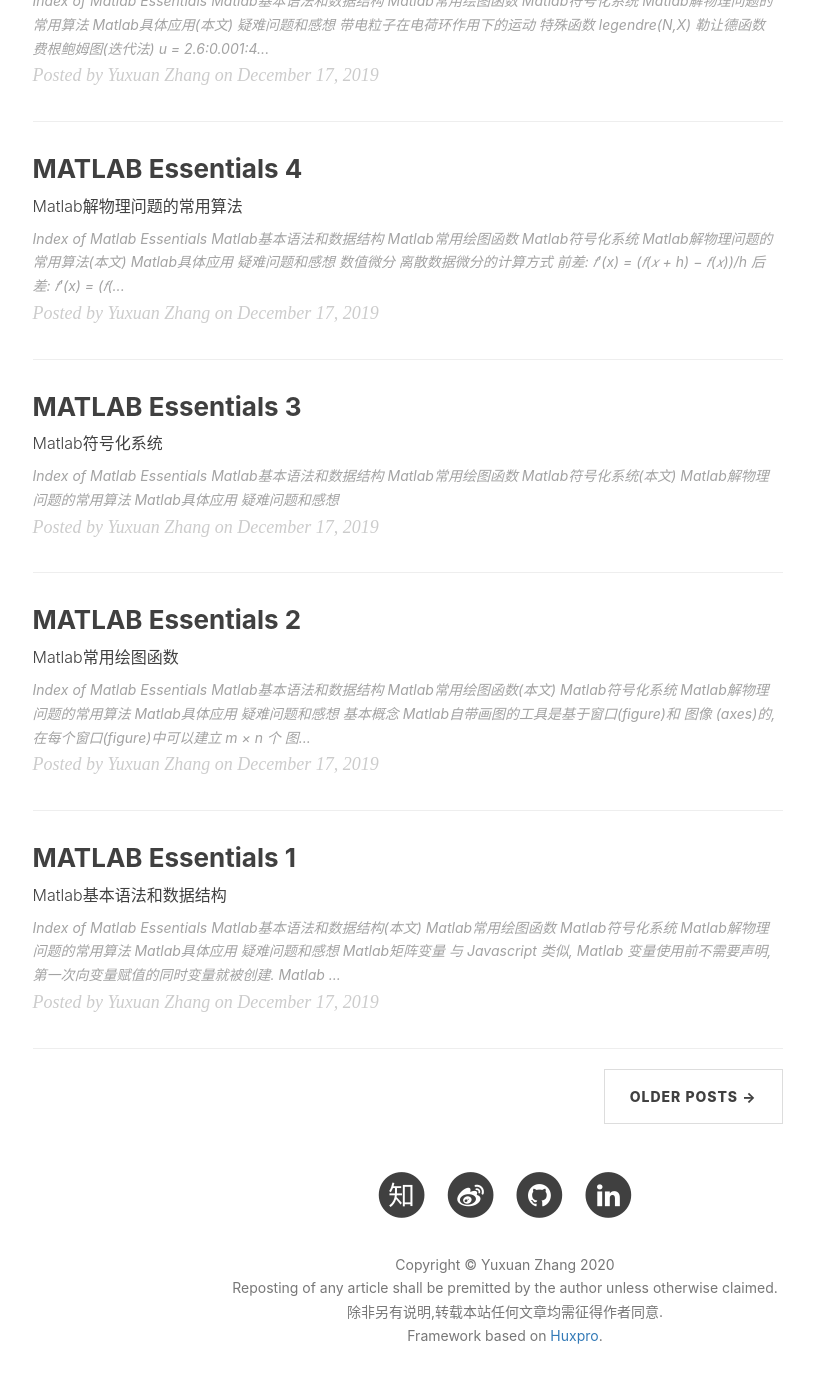
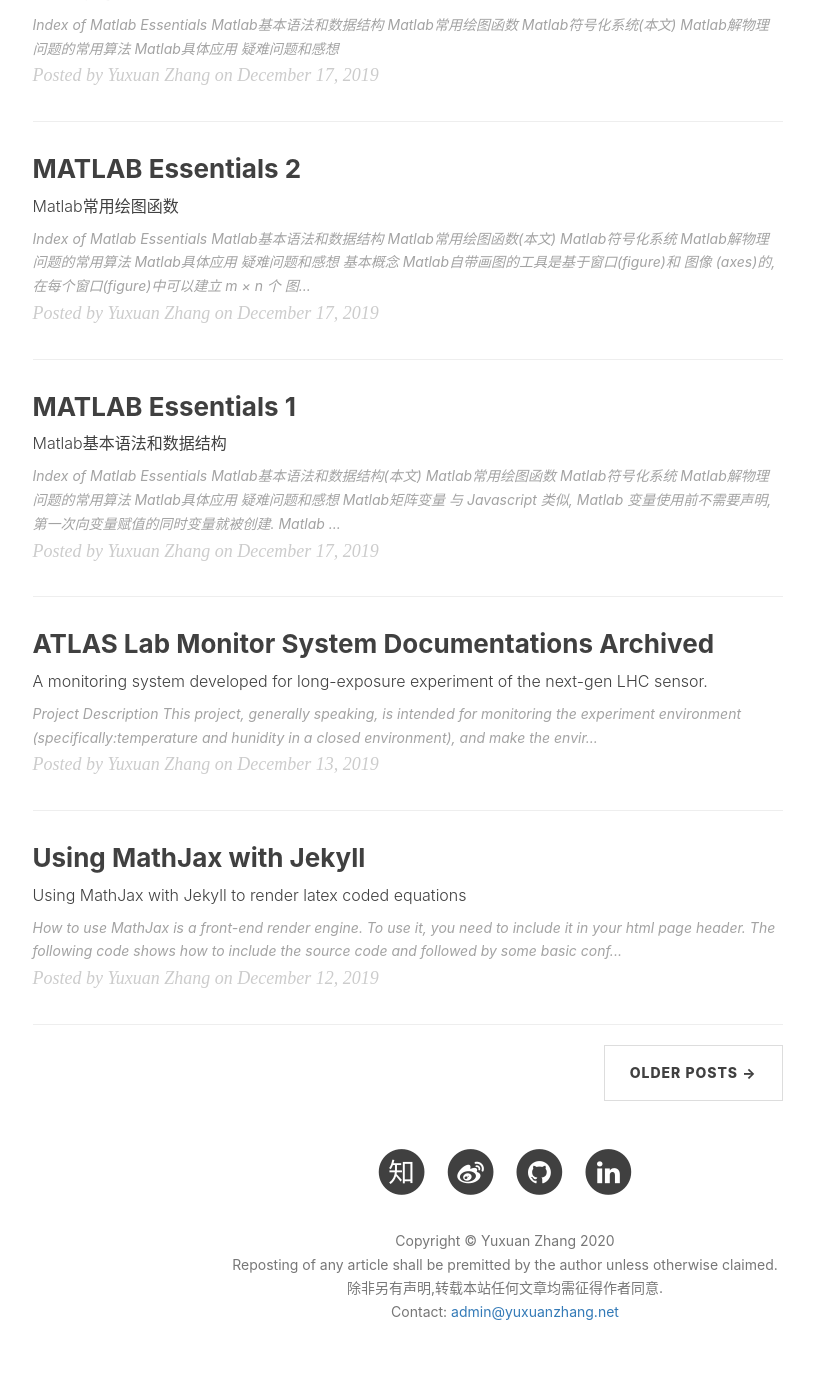
Before and after one commit to zhangyx1998/blog.yuxuanzhang.net, a Jekyll site: the page built from index.html, in a window 1280 px wide and 1400 px high, scrolled down 2145 px. Shown: the top 1383 px of the window, without its empty margins (135-949 px from the left). Built offline with Jekyll 4.4.1, drawn with Linux system fonts in a browser that asks for light colours; nearby versions of some CDN libraries; the list of posts is cut into pages by our own code; comment, search, counter and statistics services are not loaded; some of the changed text lies outside the part shown.

Commit message:
Changes footer, adds email link

```diff
--- a/_includes/footer.html
+++ b/_includes/footer.html
@@ -11,9 +11,9 @@
                     <br>
                     Reposting of any article shall be premitted by the author unless otherwise claimed.
                     <br>
-                    除非另有说明,转载本站任何文章均需征得作者同意.
+                    除非另有声明,转载本站任何文章均需征得作者同意.
                     <br>
-                    Framework based on <a href="https://github.com/Huxpro/huxpro.github.io">Huxpro</a>.
+                    Contact: <a href="mailto:admin@yuxuanzhang.net">admin@yuxuanzhang.net</a>
                 </p>
             </div>
         </div>
```
Also changed, not shown: _posts/2019-12-22-Optics.md (+1 -0 lines), _posts/2019-12-26-Group-Theory-HW.md (+1 -0 lines).
